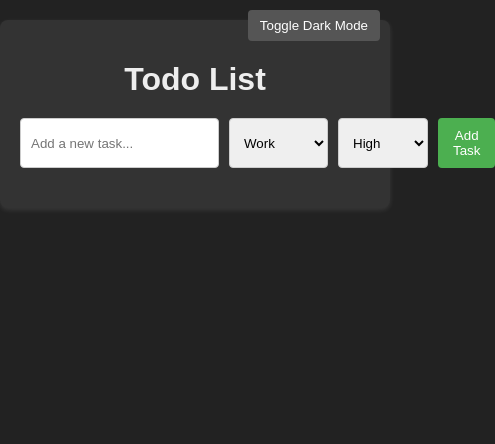
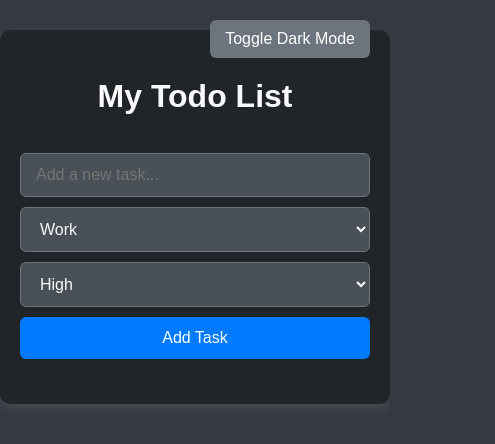
Before and after one commit to AlamIftikar/todo-list-app, a plain HTML site: page index.html in a window 390 px wide. Both pictures are taken after a click on the button "Toggle Dark Mode". Shown: the whole page, 495 px wide, since content can reach past the window. Drawn offline with Linux system fonts and the light colour scheme.

Commit message:
Round 2: Update application - change the ui design of this app...

```diff
--- a/index.html
+++ b/index.html
@@ -5,174 +5,222 @@
   <meta name="viewport" content="width=device-width, initial-scale=1.0">
   <title>Todo List</title>
   <style>
+    /* General Styles */
     body {
-      font-family: sans-serif;
+      font-family: 'Arial', sans-serif;
       margin: 0;
       padding: 0;
-      background-color: #f4f4f4;
-      color: #333;
-      transition: background-color 0.3s, color 0.3s;
-    }
-
-    body.dark-mode {
-      background-color: #222;
-      color: #eee;
+      background-color: #e9ecef; /* Light Gray Background */
+      color: #495057; /* Dark Gray Text */
+      line-height: 1.6;
     }
 
     .container {
       max-width: 800px;
-      margin: 20px auto;
-      padding: 20px;
+      margin: 30px auto;
+      padding: 30px;
       background-color: #fff;
-      border-radius: 8px;
-      box-shadow: 0 2px 5px rgba(0, 0, 0, 0.1);
-      transition: background-color 0.3s;
-    }
-
-    .dark-mode .container {
-      background-color: #333;
-      box-shadow: 0 2px 5px rgba(255, 255, 255, 0.1);
+      border-radius: 10px;
+      box-shadow: 0 4px 12px rgba(0, 0, 0, 0.1);
     }
 
     h1 {
       text-align: center;
-      margin-bottom: 20px;
+      color: #343a40; /* Very Dark Gray */
+      margin-bottom: 30px;
+      font-weight: 700; /* Bold */
     }
 
-    #dark-mode-toggle {
-      position: absolute;
-      top: 10px;
-      right: 10px;
-      cursor: pointer;
-      background-color: #4CAF50;
-      color: white;
-      border: none;
-      padding: 8px 12px;
-      border-radius: 4px;
-    }
-
-    #dark-mode-toggle.dark {
-       background-color: #555;
-       color: #fff;
-    }
-
+    /* Task Form Styles */
     #task-form {
-      display: flex;
-      margin-bottom: 20px;
+      display: grid;
+      grid-template-columns: 3fr 1fr 1fr 1fr; /* Adjusted columns */
+      grid-gap: 15px;
+      margin-bottom: 25px;
+      align-items: center; /* Center items vertically */
     }
 
     #task-input {
-      flex: 1;
-      padding: 10px;
-      border: 1px solid #ccc;
-      border-radius: 4px;
-      margin-right: 10px;
+      padding: 12px 15px;
+      border: 1px solid #ced4da;
+      border-radius: 6px;
+      font-size: 16px;
+      color: #495057;
     }
 
-    #category-select, #priority-select {
-        padding: 10px;
-        border: 1px solid #ccc;
-        border-radius: 4px;
-        margin-right: 10px;
-        width: 150px;
+    #task-input:focus {
+      outline: none;
+      border-color: #80bdff;
+      box-shadow: 0 0 0 0.2rem rgba(0, 123, 255, 0.25);
     }
 
+    #category-select,
+    #priority-select {
+      padding: 12px 15px;
+      border: 1px solid #ced4da;
+      border-radius: 6px;
+      font-size: 16px;
+      color: #495057;
+      width: 100%; /* Full width for select elements */
+    }
 
     #add-task-btn {
-      background-color: #4CAF50;
+      background-color: #007bff; /* Primary Blue */
       color: white;
       border: none;
-      padding: 10px 15px;
-      border-radius: 4px;
+      padding: 12px 20px;
+      border-radius: 6px;
       cursor: pointer;
+      font-size: 16px;
+      transition: background-color 0.2s ease-in-out;
     }
 
     #add-task-btn:hover {
-      background-color: #3e8e41;
+      background-color: #0056b3; /* Darker Blue on Hover */
     }
 
+    /* Task List Styles */
     ul {
       list-style: none;
       padding: 0;
     }
 
     li {
-      padding: 10px;
-      border-bottom: 1px solid #eee;
+      padding: 15px;
+      border-bottom: 1px solid #dee2e6; /* Light Gray Border */
       display: flex;
       align-items: center;
-      transition: background-color 0.3s;
+      justify-content: space-between; /* Distribute space evenly */
     }
 
-    .dark-mode li {
-      border-bottom: 1px solid #555;
-    }
-
-    li:hover {
-      background-color: #f0f0f0;
-    }
-
-    .dark-mode li:hover {
-      background-color: #444;
+    li:last-child {
+      border-bottom: none; /* Remove border from last item */
     }
 
     .task-text {
       flex: 1;
+      font-size: 18px;
     }
 
+    .completed {
+      text-decoration: line-through;
+      color: #adb5bd; /* Medium Gray for Completed Tasks */
+    }
+
+    .task-category,
+    .task-priority {
+      font-size: 0.9em;
+      color: #6c757d; /* Slightly Darker Gray */
+      margin-left: 15px;
+      white-space: nowrap; /* Prevent text wrapping */
+    }
+
+    .task-priority.high {
+      color: #dc3545; /* Red for High Priority */
+    }
+
+    .task-priority.medium {
+      color: #ffc107; /* Yellow for Medium Priority */
+    }
+
+    .task-priority.low {
+      color: #28a745; /* Green for Low Priority */
+    }
+
+    /* Button Styles */
     .complete-btn,
     .delete-btn {
-      background-color: #f44336;
+      background-color: #28a745; /* Green for Complete */
       color: white;
       border: none;
       padding: 8px 12px;
       border-radius: 4px;
       cursor: pointer;
       margin-left: 10px;
+      transition: background-color 0.2s ease-in-out;
     }
 
     .complete-btn {
-      background-color: #4CAF50;
+      background-color: #007bff; /* Blue for Complete */
     }
 
     .complete-btn:hover {
-        background-color: #3e8e41;
+      background-color: #0056b3; /* Darker Blue on Hover */
+    }
+
+    .delete-btn {
+      background-color: #dc3545; /* Red for Delete */
     }
 
     .delete-btn:hover {
-      background-color: #da190b;
+      background-color: #c82333; /* Darker Red on Hover */
     }
 
-    .completed {
-      text-decoration: line-through;
-      color: #888;
+    /* Dark Mode Styles */
+    body.dark-mode {
+      background-color: #343a40;
+      color: #f8f9fa;
     }
 
-    .task-category {
-        font-size: 0.8em;
-        color: #777;
-        margin-left: 10px;
-    }
-    .dark-mode .task-category{
-        color: #bbb;
+    .dark-mode .container {
+      background-color: #212529;
+      box-shadow: 0 4px 12px rgba(255, 255, 255, 0.1);
     }
 
-    .task-priority {
-        font-size: 0.8em;
-        margin-left: 10px;
-        font-weight: bold;
+    .dark-mode h1 {
+      color: #f8f9fa;
     }
 
-    .task-priority.high {
-        color: red;
+    .dark-mode #task-input,
+    .dark-mode #category-select,
+    .dark-mode #priority-select {
+      background-color: #495057;
+      color: #f8f9fa;
+      border-color: #6c757d;
     }
 
-    .task-priority.medium {
-        color: orange;
+    .dark-mode li {
+      border-bottom: 1px solid #495057;
     }
 
-    .task-priority.low {
-        color: green;
+    .dark-mode .completed {
+      color: #6c757d;
+    }
+
+    /* Dark Mode Toggle Button */
+    #dark-mode-toggle {
+      position: absolute;
+      top: 20px;
+      right: 20px;
+      background-color: #6c757d;
+      color: white;
+      border: none;
+      padding: 10px 15px;
+      border-radius: 6px;
+      cursor: pointer;
+      font-size: 16px;
+      transition: background-color 0.2s ease-in-out;
+    }
+
+    #dark-mode-toggle:hover {
+      background-color: #495057;
+    }
+
+    /* Responsive Design */
+    @media (max-width: 768px) {
+      .container {
+        padding: 20px;
+      }
+
+      #task-form {
+        grid-template-columns: 1fr; /* Stack form elements on smaller screens */
+        grid-gap: 10px;
+      }
+
+      #category-select,
+      #priority-select {
+        width: 100%;
+      }
     }
   </style>
 </head>
@@ -181,7 +229,7 @@
   <button id="dark-mode-toggle">Toggle Dark Mode</button>
 
   <div class="container">
-    <h1>Todo List</h1>
+    <h1>My Todo List</h1>
 
     <form id="task-form">
       <input type="text" id="task-input" placeholder="Add a new task..." required>
@@ -189,6 +237,7 @@
         <option value="work">Work</option>
         <option value="personal">Personal</option>
         <option value="shopping">Shopping</option>
+        <option value="other">Other</option>
       </select>
       <select id="priority-select">
         <option value="high">High</option>
@@ -220,8 +269,10 @@
           <span class="task-text ${task.completed ? 'completed' : ''}">${task.text}</span>
           <span class="task-category">(${task.category})</span>
           <span class="task-priority ${task.priority}">${task.priority} Priority</span>
+          <div>
              <button class="complete-btn" data-index="${index}">${task.completed ? 'Undo' : 'Complete'}</button>
              <button class="delete-btn" data-index="${index}">Delete</button>
+          </div>
         `;
         taskList.appendChild(li);
       });
@@ -275,7 +326,6 @@
 
     darkModeToggle.addEventListener('click', function() {
       document.body.classList.toggle('dark-mode');
-      darkModeToggle.classList.toggle('dark');
       if (document.body.classList.contains('dark-mode')) {
         localStorage.setItem('dark-mode', 'enabled');
       } else {
@@ -285,7 +335,6 @@
 
     if (localStorage.getItem('dark-mode') === 'enabled') {
       document.body.classList.add('dark-mode');
-      darkModeToggle.classList.add('dark');
     }
 
     renderTasks();
```
Lines whose indentation alone changed are shown as unchanged.
